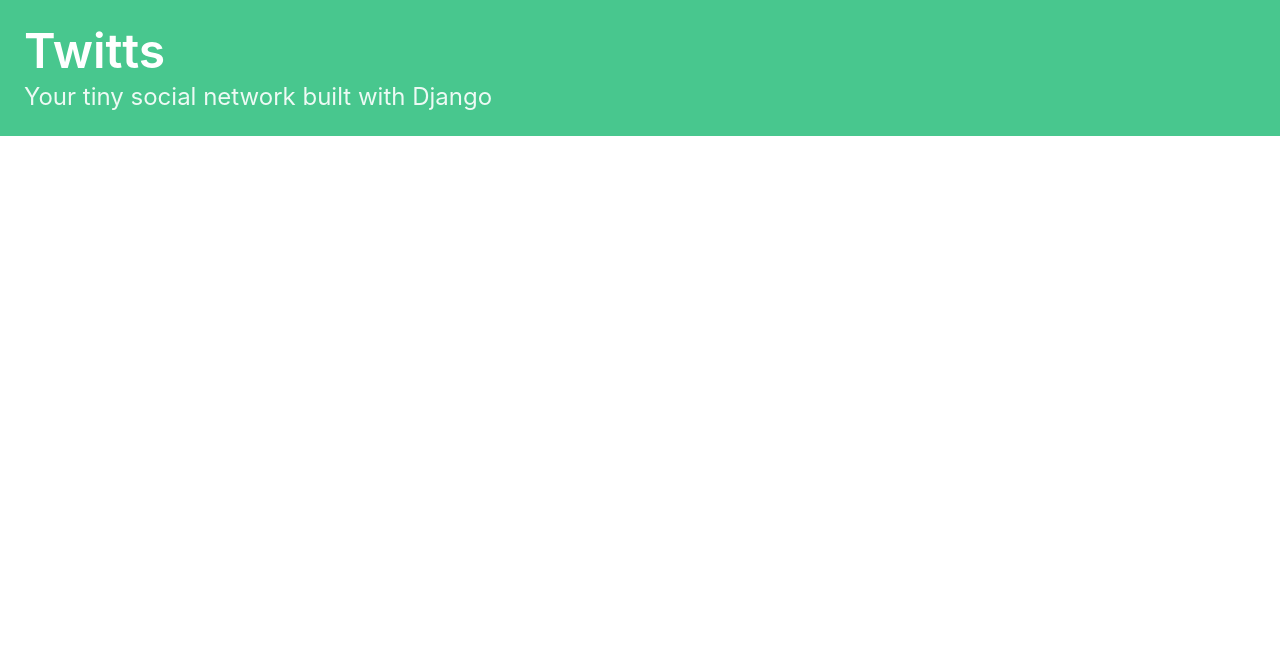
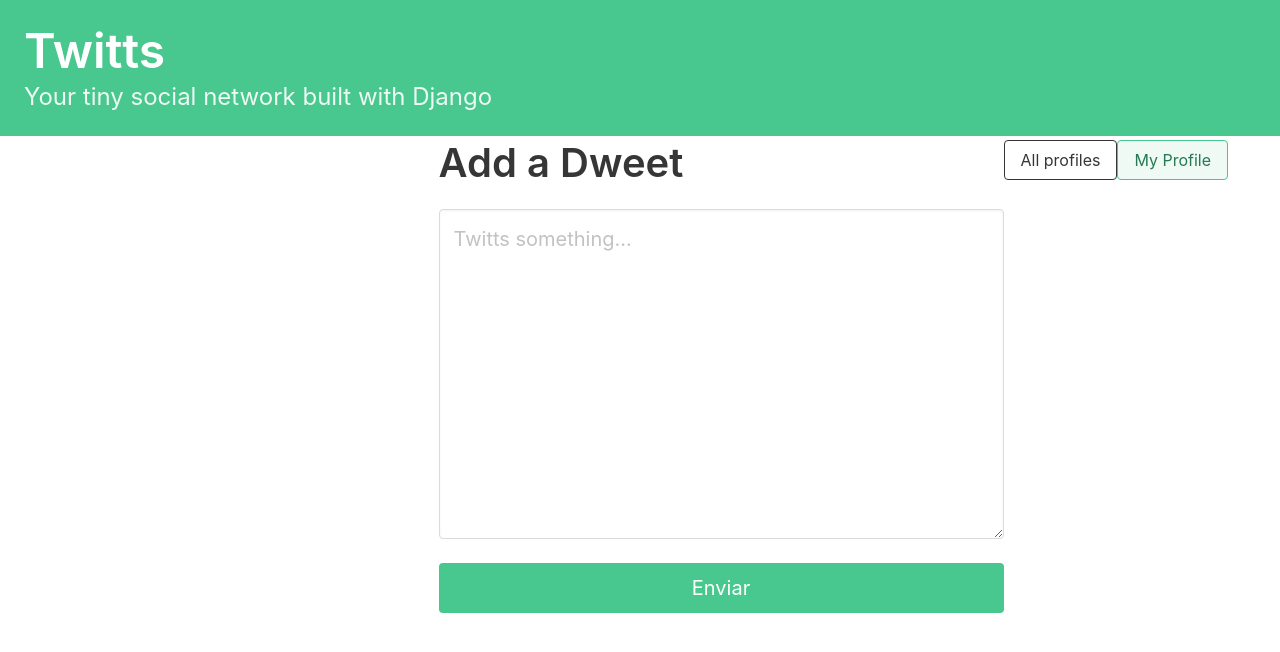
Before and after one commit to AidamZzzZ/Twitts-red-social, a Django app: page / in a window 1280 px wide. Shown: the top 652 px of the page. Run offline with Django 5.2, Linux system fonts and the light colour scheme.

Commit message:
templates-forms-views

```diff
--- /dev/null
+++ b/src/Twitts/forms.py
@@ -0,0 +1,15 @@
+from django import forms
+from .models import Twitts
+
+class TwittsForm(forms.ModelForm):
+    body = forms.CharField(required=True, widget=forms.widgets.Textarea(
+        attrs={
+            "placeholder":"Twitts something...",
+            "class": "textarea is success is-medium"
+            }
+        ),
+        label="",
+    )
+    class Meta:
+        model = Twitts
+        exclude = ('user', )
--- a/src/Twitts/models.py
+++ b/src/Twitts/models.py
@@ -2,8 +2,6 @@
 from django.contrib.auth.models import User
 from django.db.models.signals import post_save
 from django.dispatch import receiver
-import datetime
-from django.utils import timezone
 
 
 class Profile(models.Model):
@@ -26,6 +24,9 @@
             f"{self.body[:30]}"
         )
 
+    class Meta:
+        ordering = ['-publish']
+
 @receiver(post_save, sender=User)
 def create_profile(sender, created, instance, **kwargs):
     if created:
--- a/src/Twitts/templates/base.html
+++ b/src/Twitts/templates/base.html
@@ -8,12 +8,14 @@
     href="https://cdn.jsdelivr.net/npm/bulma@0.9.3/css/bulma.min.css">
 </head>
 <body>
+    <a href="{% url "twitts:home" %}">
     <section class="hero is-small is-success mb-4">
         <div class="hero-body">
             <h1 class="title is-1">Twitts</h1>
             <p class="subtitle is-4">Your tiny social network built with Django</p>
         </div>
     </section>
+    </a>
     <div class="container">
         <div class="columns">
             {% block content %}
--- a/src/Twitts/templates/twitts/dashboard.html
+++ b/src/Twitts/templates/twitts/dashboard.html
@@ -9,11 +9,40 @@
             <div class="box">
                 {{ twitts.body }}
                 <span class="is-small has-text-grey-light">
-                    ({{ twitts.created_at }} by {{ twitts.user.username }})
+                    ({{ twitts.publish }} by {{ twitts.user.username }})
                 </span>
             </div>
         {% endfor %}
     {% endfor %}
 </div>
 
+
+<div class="block">
+    <div class="block">
+        <h2 class="title is-2">Add a Dweet</p>
+    </div>
+    <div class="block">
+        <form method="POST">
+            {% csrf_token %}
+            {{ form.as_p }}
+            <button class="button is-success is-fullwidth is-medium mt-5" type="submit">Enviar</button>
+        </form>
+    </div>
+</div>
+
+<div class="block">
+    <a href="{% url "twitts:list" %}">
+        <button class="button is-dark is-outlined is-fullwidth">All profiles</button>
+    </a>
+</div>
+
+<div class="block">
+    <a href="{% url "twitts:profile" request.user.profile.id %}">
+        <button class="button is-success is-light is-outlined is-fullwidth">My Profile</button>
+    </a>
+</div>
+
+
+
+
 {% endblock content %}
--- a/src/Twitts/views.py
+++ b/src/Twitts/views.py
@@ -1,10 +1,17 @@
-from django.shortcuts import render
-from django.http import HttpResponse
-from django.views.generic import ListView
+from django.shortcuts import render, redirect
 from .models import Profile
+from .forms import TwittsForm
 
 def dashboard(request):
-    return render(request, 'twitts/dashboard.html')
+    form = TwittsForm(request.POST or None)
+    if request.method=="POST":
+        if form.is_valid():
+            twitt = form.save(commit=False)
+            twitt.user = request.user
+            twitt.save()
+            return redirect("twitts:home")
+    return render(request, 'twitts/dashboard.html', {'form':form})
+
 
 def profile_list(request):
     profiles = Profile.objects.exclude(user=request.user)
```
Also changed, not shown: src/db.sqlite3.
